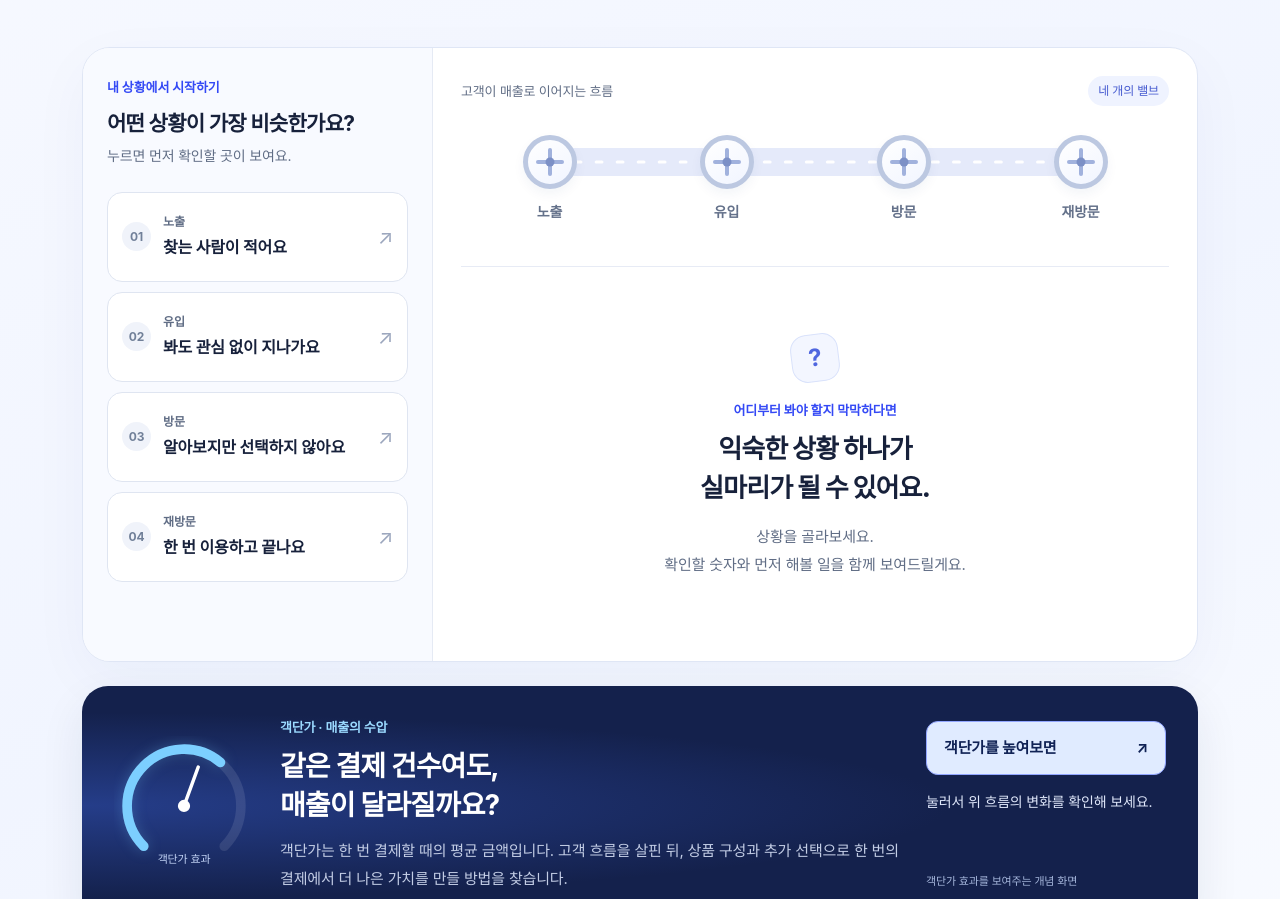
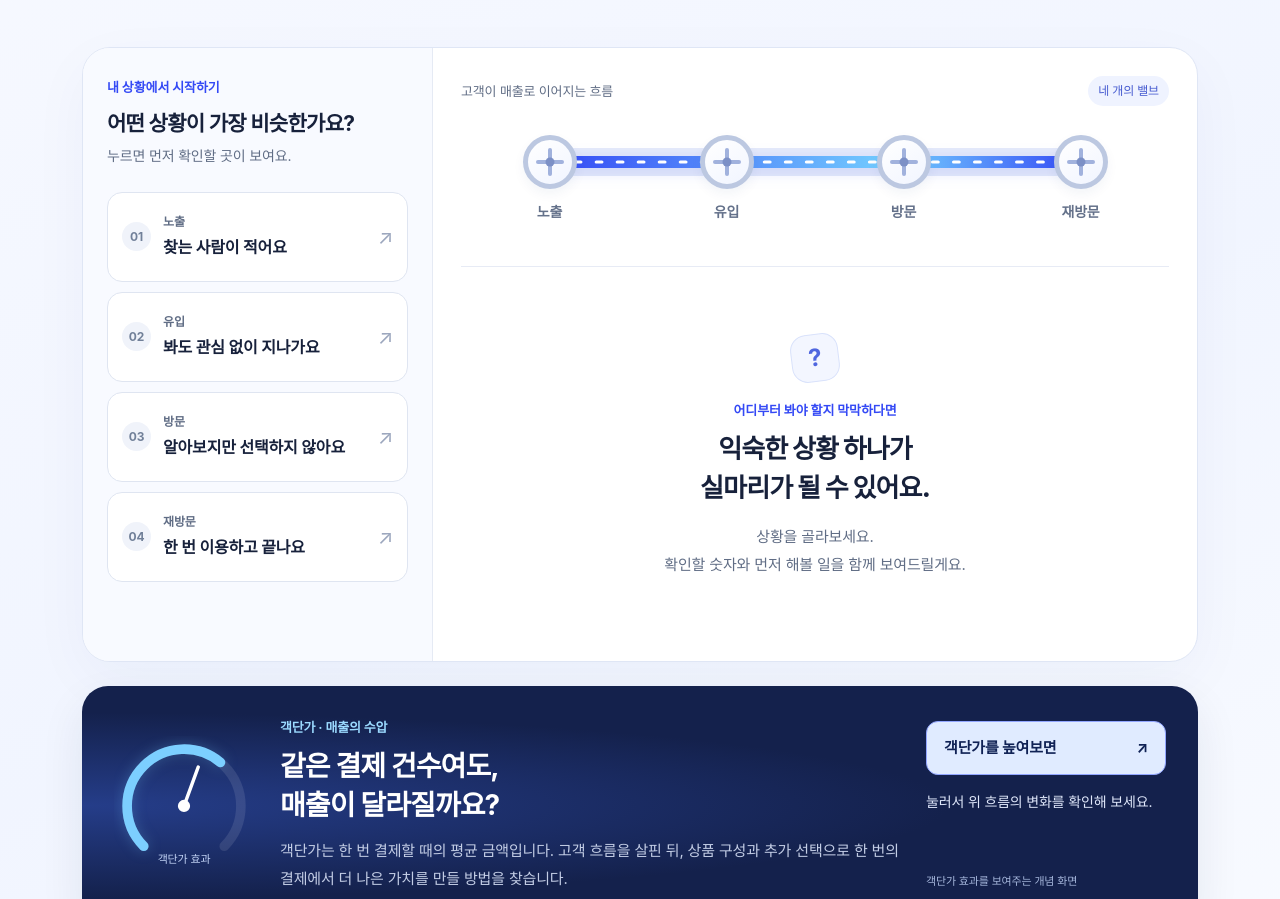
Before and after one commit to ATTEM-Studio/grion-company, a Next.js app: page / in a window 1280 px wide. Shown: the part 2401-3300 px from the top of the page. Built offline with nearby package versions, Linux system fonts and the light colour scheme; no server answers.

Commit message:
fix: render flow gradient in explicit SVG coordinates

```diff
--- a/components/GrowthFlow.tsx
+++ b/components/GrowthFlow.tsx
@@ -54,7 +54,7 @@ export function GrowthFlow() {
             </div>
             <div className={styles.diagram}>
               <svg className={styles.pipeline} viewBox="0 0 640 100" preserveAspectRatio="none" aria-hidden="true">
-                <defs><linearGradient id={gradientId} x1="0" y1="0" x2="1" y2="0">
+                <defs><linearGradient id={gradientId} gradientUnits="userSpaceOnUse" x1="80" y1="50" x2="560" y2="50">
                   <stop offset="0%" stopColor="#3449f5" /><stop offset="65%" stopColor="#74cfff" /><stop offset="100%" stopColor="#3449f5" />
                 </linearGradient></defs>
                 <path d="M80 50 H560" stroke="#e5eafa" strokeWidth="28" strokeLinecap="round" />
```
